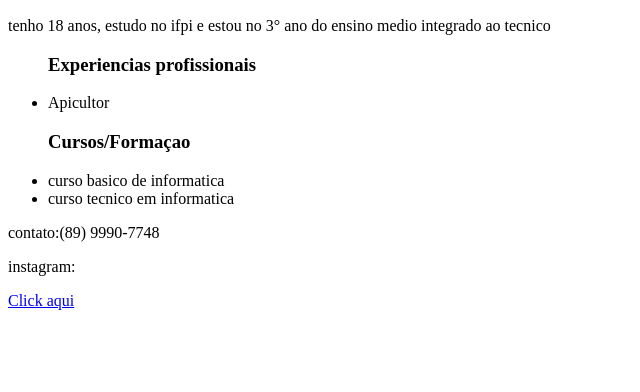
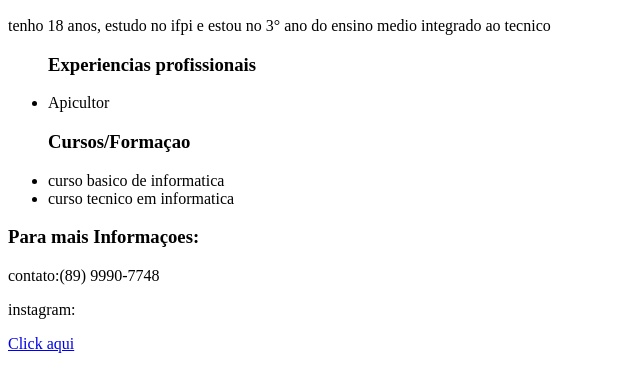
Before and after one commit to ifpi-picos/curriculo-DanielReisdC, a plain HTML site: page index.html in a window 1280 px wide. Shown: the part 322-714 px from the top of the page, without its empty margins (0-640 px from the left). Drawn offline with Linux system fonts and the light colour scheme; files whose address does not match are found by name.

Commit message:
mundanças

```diff
--- a/index.html
+++ b/index.html
@@ -21,6 +21,7 @@
             <li>curso basico de informatica</li>
             <li>curso tecnico em informatica</li>
         </ul>
+        <h3>Para mais Informaçoes:</h3>
         <p>contato:(89) 9990-7748</p>
         <p>instagram:</p>
         <a href="https://www.instagram.com/danielreis2302/">Click aqui</a>
```
